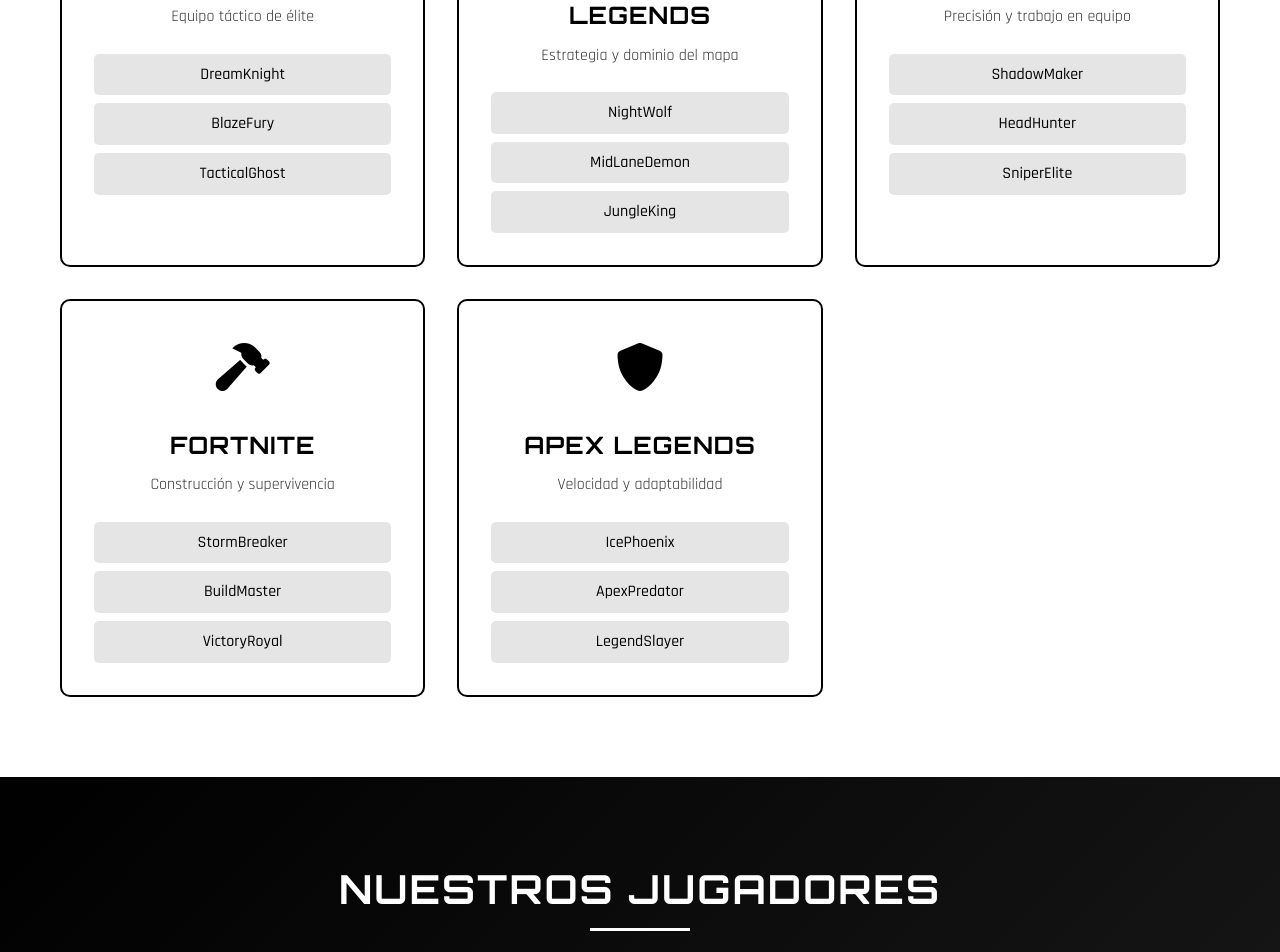
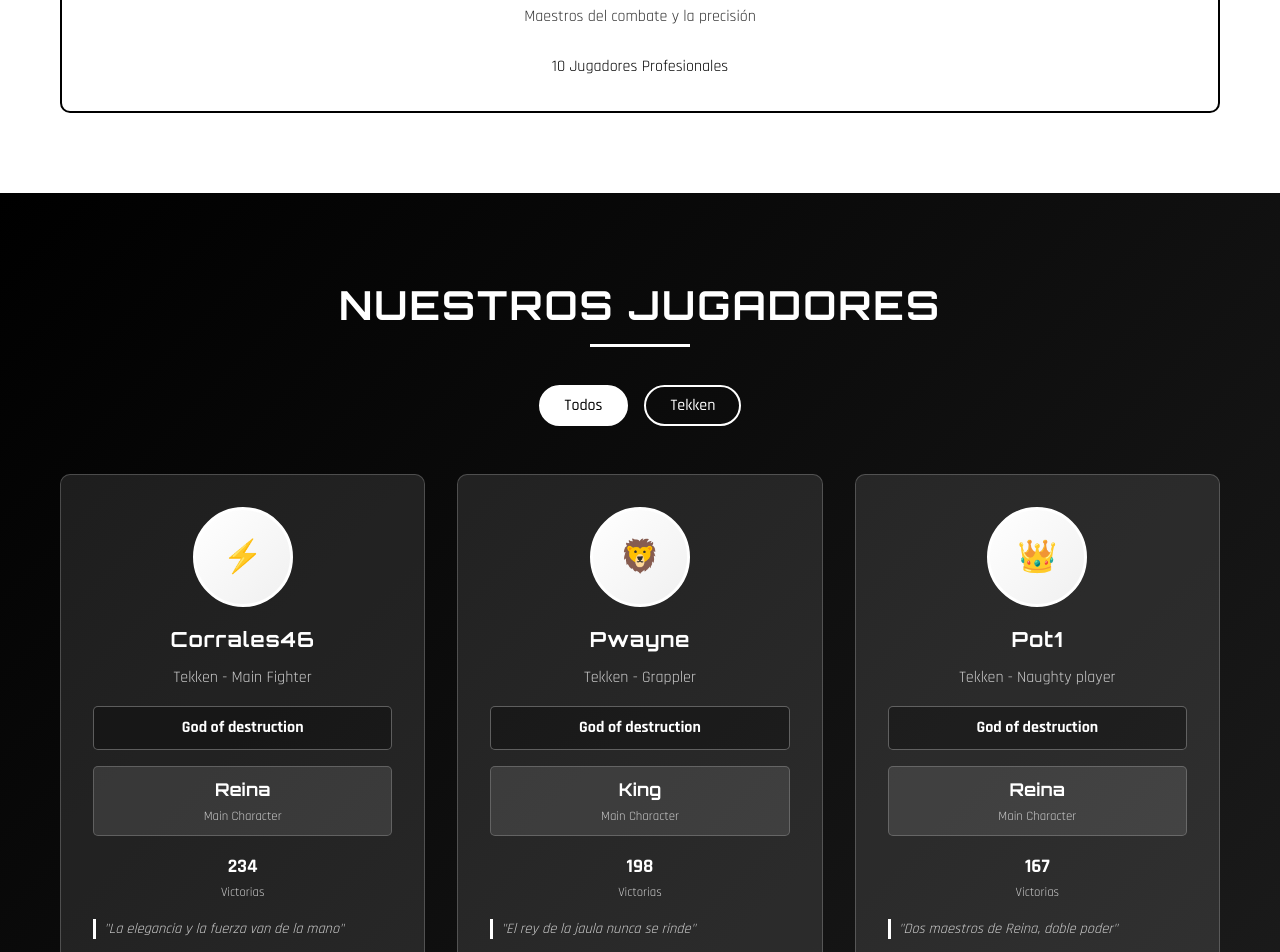
Before and after one commit to JoseBeltran96/dreammakers, a plain HTML site: page index.html in a window 1280 px wide. Shown: the part 1161-2113 px from the top of the page. Drawn offline with Linux system fonts and the light colour scheme.

Commit message:
- Equipo tekken añadido con jugadores y enlaces a twitter

```diff
--- a/css/styles.css
+++ b/css/styles.css
@@ -505,6 +505,93 @@
     color: var(--text-light);
 }
 
+.player-character {
+    margin: 1rem 0;
+    padding: 0.5rem;
+    background: rgba(255, 255, 255, 0.1);
+    border-radius: 5px;
+    border: 1px solid rgba(255, 255, 255, 0.2);
+}
+
+.character-name {
+    font-size: 1.1rem;
+    font-weight: 600;
+    color: var(--secondary-color);
+    font-family: 'Orbitron', monospace;
+}
+
+.character-label {
+    font-size: 0.8rem;
+    color: var(--text-light);
+    margin-top: 0.2rem;
+}
+
+.player-quote {
+    margin-top: 1rem;
+    font-style: italic;
+    color: var(--text-light);
+    font-size: 0.9rem;
+    line-height: 1.4;
+    border-left: 3px solid var(--secondary-color);
+    padding-left: 0.5rem;
+    text-align: left;
+}
+
+.player-rank {
+    margin: 1rem 0;
+    padding: 0.5rem;
+    background: rgba(0, 0, 0, 0.3);
+    border-radius: 5px;
+    border: 1px solid rgba(255, 255, 255, 0.3);
+}
+
+.twitter-indicator {
+    margin-top: 1rem;
+    padding: 0.5rem;
+    background: rgba(29, 161, 242, 0.2);
+    border-radius: 5px;
+    display: flex;
+    align-items: center;
+    justify-content: center;
+    gap: 0.5rem;
+    border: 1px solid rgba(29, 161, 242, 0.4);
+    transition: var(--transition);
+}
+
+.twitter-indicator i {
+    color: #1DA1F2;
+    font-size: 1.1rem;
+}
+
+.twitter-indicator span {
+    color: var(--text-light);
+    font-size: 0.8rem;
+}
+
+.clickable-card {
+    cursor: pointer;
+    transition: all 0.3s ease;
+}
+
+.clickable-card:hover {
+    background: rgba(255, 255, 255, 0.25) !important;
+    transform: translateY(-8px) scale(1.02);
+    box-shadow: 0 15px 35px rgba(0, 0, 0, 0.4);
+}
+
+.clickable-card:hover .twitter-indicator {
+    background: rgba(29, 161, 242, 0.4);
+    border-color: rgba(29, 161, 242, 0.6);
+}
+
+.clickable-card:hover .twitter-indicator i {
+    transform: scale(1.2);
+}
+
+.clickable-card:active {
+    transform: translateY(-3px) scale(1.01);
+}
+
 /* Contact Section */
 .contact-section {
     padding: 5rem 0;
--- a/index.html
+++ b/index.html
@@ -30,11 +30,7 @@
                             Equipos <i class="fas fa-chevron-down"></i>
                         </a>
                         <ul class="dropdown-menu">
-                            <li><a href="#" class="dropdown-link" data-game="valorant">Valorant</a></li>
-                            <li><a href="#" class="dropdown-link" data-game="lol">League of Legends</a></li>
-                            <li><a href="#" class="dropdown-link" data-game="csgo">CS:GO</a></li>
-                            <li><a href="#" class="dropdown-link" data-game="fortnite">Fortnite</a></li>
-                            <li><a href="#" class="dropdown-link" data-game="apex">Apex Legends</a></li>
+                            <li><a href="#" class="dropdown-link" data-game="tekken">Tekken</a></li>
                         </ul>
                     </li>
                     <li class="nav-item dropdown">
@@ -42,12 +38,16 @@
                             Jugadores <i class="fas fa-chevron-down"></i>
                         </a>
                         <ul class="dropdown-menu players-menu">
-                            <li><a href="#" class="dropdown-link player-link" data-player="player1">DreamKnight <span class="game-tag">Valorant</span></a></li>
-                            <li><a href="#" class="dropdown-link player-link" data-player="player2">ShadowMaker <span class="game-tag">CS:GO</span></a></li>
-                            <li><a href="#" class="dropdown-link player-link" data-player="player3">NightWolf <span class="game-tag">League of Legends</span></a></li>
-                            <li><a href="#" class="dropdown-link player-link" data-player="player4">StormBreaker <span class="game-tag">Fortnite</span></a></li>
-                            <li><a href="#" class="dropdown-link player-link" data-player="player5">IcePhoenix <span class="game-tag">Apex Legends</span></a></li>
-                            <li><a href="#" class="dropdown-link player-link" data-player="player6">BlazeFury <span class="game-tag">Valorant</span></a></li>
+                            <li><a href="#" class="dropdown-link player-link" data-player="player1">Corrales46 <span class="game-tag">Reina</span></a></li>
+                            <li><a href="#" class="dropdown-link player-link" data-player="player2">Pwayne <span class="game-tag">King</span></a></li>
+                            <li><a href="#" class="dropdown-link player-link" data-player="player3">Pot1 <span class="game-tag">Reina</span></a></li>
+                            <li><a href="#" class="dropdown-link player-link" data-player="player4">BadCat <span class="game-tag">Feng</span></a></li>
+                            <li><a href="#" class="dropdown-link player-link" data-player="player5">StillNapping <span class="game-tag">Fahkumram</span></a></li>
+                            <li><a href="#" class="dropdown-link player-link" data-player="player6">Bluaza <span class="game-tag">Lili</span></a></li>
+                            <li><a href="#" class="dropdown-link player-link" data-player="player7">Copito <span class="game-tag">Dragunov</span></a></li>
+                            <li><a href="#" class="dropdown-link player-link" data-player="player8">Akamaru <span class="game-tag">Lidia</span></a></li>
+                            <li><a href="#" class="dropdown-link player-link" data-player="player9">Skydan <span class="game-tag">Devil Jin</span></a></li>
+                            <li><a href="#" class="dropdown-link player-link" data-player="player10">Oracle_99 <span class="game-tag">Shaheen</span></a></li>
                         </ul>
                     </li>
                     <li class="nav-item">
@@ -83,70 +83,16 @@
     <!-- Teams Section -->
     <section id="equipos" class="teams-section">
         <div class="container">
-            <h2 class="section-title">NUESTROS EQUIPOS</h2>
+            <h2 class="section-title">NUESTRO EQUIPO</h2>
             <div class="teams-grid">
-                <div class="team-card" data-game="valorant">
+                <div class="team-card" data-game="tekken">
                     <div class="team-icon">
-                        <i class="fas fa-crosshairs"></i>
+                        <i class="fas fa-fist-raised"></i>
                     </div>
-                    <h3>VALORANT</h3>
-                    <p>Equipo táctico de élite</p>
-                    <div class="team-players">
-                        <span>DreamKnight</span>
-                        <span>BlazeFury</span>
-                        <span>TacticalGhost</span>
-                    </div>
-                </div>
-
-                <div class="team-card" data-game="lol">
-                    <div class="team-icon">
-                        <i class="fas fa-chess-king"></i>
-                    </div>
-                    <h3>LEAGUE OF LEGENDS</h3>
-                    <p>Estrategia y dominio del mapa</p>
-                    <div class="team-players">
-                        <span>NightWolf</span>
-                        <span>MidLaneDemon</span>
-                        <span>JungleKing</span>
-                    </div>
-                </div>
-
-                <div class="team-card" data-game="csgo">
-                    <div class="team-icon">
-                        <i class="fas fa-bullseye"></i>
-                    </div>
-                    <h3>CS:GO</h3>
-                    <p>Precisión y trabajo en equipo</p>
-                    <div class="team-players">
-                        <span>ShadowMaker</span>
-                        <span>HeadHunter</span>
-                        <span>SniperElite</span>
-                    </div>
-                </div>
-
-                <div class="team-card" data-game="fortnite">
-                    <div class="team-icon">
-                        <i class="fas fa-hammer"></i>
-                    </div>
-                    <h3>FORTNITE</h3>
-                    <p>Construcción y supervivencia</p>
-                    <div class="team-players">
-                        <span>StormBreaker</span>
-                        <span>BuildMaster</span>
-                        <span>VictoryRoyal</span>
-                    </div>
-                </div>
-
-                <div class="team-card" data-game="apex">
-                    <div class="team-icon">
-                        <i class="fas fa-shield-alt"></i>
-                    </div>
-                    <h3>APEX LEGENDS</h3>
-                    <p>Velocidad y adaptabilidad</p>
-                    <div class="team-players">
-                        <span>IcePhoenix</span>
-                        <span>ApexPredator</span>
-                        <span>LegendSlayer</span>
+                    <h3>TEKKEN</h3>
+                    <p>Maestros del combate y la precisión</p>
+                    <div class="team-info">
+                        <span>10 Jugadores Profesionales</span>
                     </div>
                 </div>
             </div>
@@ -159,11 +105,7 @@
             <h2 class="section-title">NUESTROS JUGADORES</h2>
             <div class="players-filter">
                 <button class="filter-btn active" data-filter="all">Todos</button>
-                <button class="filter-btn" data-filter="valorant">Valorant</button>
-                <button class="filter-btn" data-filter="lol">LoL</button>
-                <button class="filter-btn" data-filter="csgo">CS:GO</button>
-                <button class="filter-btn" data-filter="fortnite">Fortnite</button>
-                <button class="filter-btn" data-filter="apex">Apex</button>
+                <button class="filter-btn" data-filter="tekken">Tekken</button>
             </div>
 
             <div class="players-grid" id="players-grid">
--- a/js/script.js
+++ b/js/script.js
@@ -2,153 +2,123 @@
 const playersData = [
     {
         id: 'player1',
-        name: 'DreamKnight',
-        game: 'valorant',
-        role: 'Duelist',
-        rank: 'Radiant',
-        wins: 245,
-        kda: '1.8',
-        icon: '🛡️'
+        name: 'Corrales46',
+        game: 'tekken',
+        role: 'Main Fighter',
+        rank: 'God of destruction',
+        wins: 234,
+        kda: 'Reina',
+        icon: '⚡',
+        quote: 'La elegancia y la fuerza van de la mano',
+        twitter: 'https://twitter.com/corrale46'
     },
     {
         id: 'player2',
-        name: 'ShadowMaker',
-        game: 'csgo',
-        role: 'AWPer',
-        rank: 'Global Elite',
-        wins: 312,
-        kda: '1.9',
-        icon: '🎯'
+        name: 'Pwayne',
+        game: 'tekken',
+        role: 'Grappler',
+        rank: 'God of destruction',
+        wins: 198,
+        kda: 'King',
+        icon: '🦁',
+        quote: 'El rey de la jaula nunca se rinde',
+        twitter: 'https://twitter.com/pwayne2288'
     },
     {
         id: 'player3',
-        name: 'NightWolf',
-        game: 'lol',
-        role: 'Jungler',
-        rank: 'Challenger',
-        wins: 189,
-        kda: '2.1',
-        icon: '🐺'
+        name: 'Pot1',
+        game: 'tekken',
+        role: 'Naughty player',
+        rank: 'God of destruction',
+        wins: 167,
+        kda: 'Reina',
+        icon: '👑',
+        quote: 'Dos maestros de Reina, doble poder',
+        twitter: 'https://twitter.com/PotyAlex'
     },
     {
         id: 'player4',
-        name: 'StormBreaker',
-        game: 'fortnite',
-        role: 'Solo',
-        rank: 'Champion',
-        wins: 156,
-        kda: '2.3',
-        icon: '⚡'
+        name: 'BadCat',
+        game: 'tekken',
+        role: 'Aggressive Fighter',
+        rank: 'God of destruction',
+        wins: 289,
+        kda: 'Feng',
+        icon: '🏋',
+        quote: 'El viento del kung fu nunca para',
+        twitter: 'https://twitter.com/BadCatGatocan'
     },
     {
         id: 'player5',
-        name: 'IcePhoenix',
-        game: 'apex',
-        role: 'Support',
-        rank: 'Predator',
-        wins: 203,
-        kda: '1.7',
-        icon: '🔥'
+        name: 'StillNapping',
+        game: 'tekken',
+        role: 'Heavy Hitter',
+        rank: 'Tekken God Supreme',
+        wins: 156,
+        kda: 'Fahkumram',
+        icon: '💤',
+        quote: 'Durmiendo hasta que es hora de pelear',
+        twitter: 'https://twitter.com/StillNappin'
     },
     {
         id: 'player6',
-        name: 'BlazeFury',
-        game: 'valorant',
-        role: 'Controller',
-        rank: 'Immortal 3',
-        wins: 198,
-        kda: '1.6',
-        icon: '💀'
+        name: 'Bluaza',
+        game: 'tekken',
+        role: 'Elegant Fighter',
+        rank: 'Fujin',
+        wins: 203,
+        kda: 'Lili',
+        icon: '🌸',
+        quote: 'La gracia monegasca en cada movimiento',
+        twitter: 'https://twitter.com/Bluesennsations'
     },
     {
         id: 'player7',
-        name: 'TacticalGhost',
-        game: 'valorant',
-        role: 'Sentinel',
-        rank: 'Radiant',
-        wins: 267,
-        kda: '1.5',
-        icon: '👻'
+        name: 'Copito',
+        game: 'tekken',
+        role: 'Military Fighter',
+        rank: 'Tekken God Supreme',
+        wins: 221,
+        kda: 'Dragunov',
+        icon: '🤼',
+        quote: 'Silencioso pero letal como el viento blanco',
+        twitter: 'https://twitter.com/AdrrnnCopito'
     },
     {
         id: 'player8',
-        name: 'MidLaneDemon',
-        game: 'lol',
-        role: 'Mid Laner',
-        rank: 'Grandmaster',
-        wins: 223,
-        kda: '2.0',
-        icon: '😈'
+        name: 'Akamaru',
+        game: 'tekken',
+        role: 'Prime Minister',
+        rank: 'Fujin',
+        wins: 245,
+        kda: 'Lidia',
+        icon: '🥋',
+        quote: 'Karate polaco con determinación inquebrantable',
+        twitter: 'https://twitter.com/akamaru1984'
     },
     {
         id: 'player9',
-        name: 'JungleKing',
-        game: 'lol',
-        role: 'Jungler',
-        rank: 'Master',
-        wins: 178,
-        kda: '1.8',
-        icon: '👑'
+        name: 'Skydan',
+        game: 'tekken',
+        role: 'Demonic Fighter',
+        rank: 'God of destruction',
+        wins: 312,
+        kda: 'Devil Jin',
+        icon: '😈',
+        quote: 'Entre la luz y la oscuridad, elijo el poder',
+        twitter: 'https://twitter.com/VictorMJ77'
     },
     {
         id: 'player10',
-        name: 'HeadHunter',
-        game: 'csgo',
-        role: 'Entry Fragger',
-        rank: 'Global Elite',
-        wins: 289,
-        kda: '2.2',
-        icon: '🎪'
-    },
-    {
-        id: 'player11',
-        name: 'SniperElite',
-        game: 'csgo',
-        role: 'Sniper',
-        rank: 'Global Elite',
-        wins: 234,
-        kda: '1.9',
-        icon: '🔫'
-    },
-    {
-        id: 'player12',
-        name: 'BuildMaster',
-        game: 'fortnite',
-        role: 'Builder',
-        rank: 'Champion',
-        wins: 134,
-        kda: '2.1',
-        icon: '🏗️'
-    },
-    {
-        id: 'player13',
-        name: 'VictoryRoyal',
-        game: 'fortnite',
-        role: 'All-around',
-        rank: 'Champion',
-        wins: 167,
-        kda: '2.0',
-        icon: '🏆'
-    },
-    {
-        id: 'player14',
-        name: 'ApexPredator',
-        game: 'apex',
-        role: 'Assault',
-        rank: 'Predator',
-        wins: 198,
-        kda: '2.4',
-        icon: '🦅'
-    },
-    {
-        id: 'player15',
-        name: 'LegendSlayer',
-        game: 'apex',
-        role: 'Recon',
-        rank: 'Master',
-        wins: 176,
-        kda: '1.8',
-        icon: '🗡️'
+        name: 'Oracle_99',
+        game: 'tekken',
+        role: 'Desert Warrior',
+        rank: 'God of destruction',
+        wins: 278,
+        kda: 'Shaheen',
+        icon: '🏜️',
+        quote: 'Las arenas del desierto revelan todos los secretos',
+        twitter: 'https://twitter.com/Oracle_Javier'
     }
 ];
 
@@ -259,9 +229,10 @@
 // Crear tarjeta de jugador
 function createPlayerCard(player) {
     const card = document.createElement('div');
-    card.className = 'player-card';
+    card.className = 'player-card clickable-card';
     card.setAttribute('data-game', player.game);
     card.setAttribute('data-player', player.id);
+    card.setAttribute('data-twitter', player.twitter);
 
     card.innerHTML = `
         <div class="player-avatar">
@@ -272,17 +243,32 @@
         <div class="player-rank">
             <strong>${player.rank}</strong>
         </div>
+        <div class="player-character">
+            <div class="character-name">${player.kda}</div>
+            <div class="character-label">Main Character</div>
+        </div>
         <div class="player-stats">
             <div class="stat">
                 <div class="stat-value">${player.wins}</div>
                 <div class="stat-label">Victorias</div>
             </div>
-            <div class="stat">
-                <div class="stat-value">${player.kda}</div>
-                <div class="stat-label">K/D/A</div>
-            </div>
+        </div>
+        <div class="player-quote">
+            "${player.quote || 'Listo para la batalla'}"
+        </div>
+        <div class="twitter-indicator">
+            <i class="fab fa-twitter"></i>
+            <span>Sígueme en Twitter</span>
         </div>
     `;
+
+    // Agregar evento click para redirigir a Twitter
+    card.addEventListener('click', function() {
+        const twitterUrl = this.getAttribute('data-twitter');
+        if (twitterUrl) {
+            window.open(twitterUrl, '_blank');
+        }
+    });
 
     return card;
 }
@@ -294,7 +280,8 @@
         'lol': 'League of Legends',
         'csgo': 'CS:GO',
         'fortnite': 'Fortnite',
-        'apex': 'Apex Legends'
+        'apex': 'Apex Legends',
+        'tekken': 'Tekken'
     };
     return gameNames[game] || game;
 }
```
